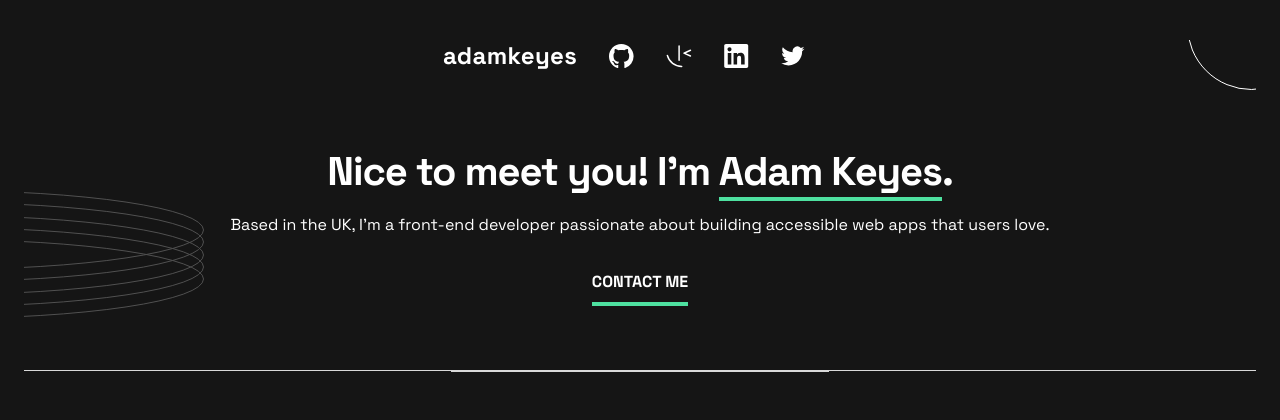
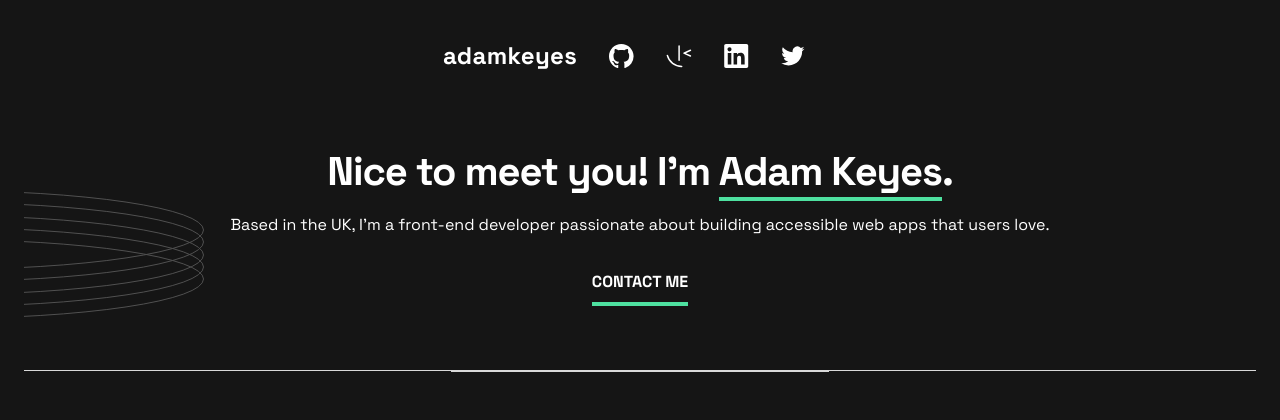
Before and after one commit to lastiwan89/single-page-dev-porfolio, a React (Vite) app: page / in a window 1280 px wide. Shown: the top 420 px of the page. Built offline with nearby package versions, Linux system fonts and the light colour scheme.

Commit message:
update bg image position

```diff
--- a/src/index.css
+++ b/src/index.css
@@ -13,7 +13,16 @@
     background-image: url("/pattern-circle.svg"), url("/pattern-rings.svg");
     background-repeat: no-repeat;
     background-position:
-      right -60px bottom 280px,
+      right -60px bottom 350px,
       top 150px left -350px;
   }
+  .contact {
+    background-image: url("/pattern-rings.svg");
+    background-repeat: no-repeat;
+    background-position: bottom 70px left -350px;
+  }
 }
+
+input {
+  background: transparent;
+}
```
